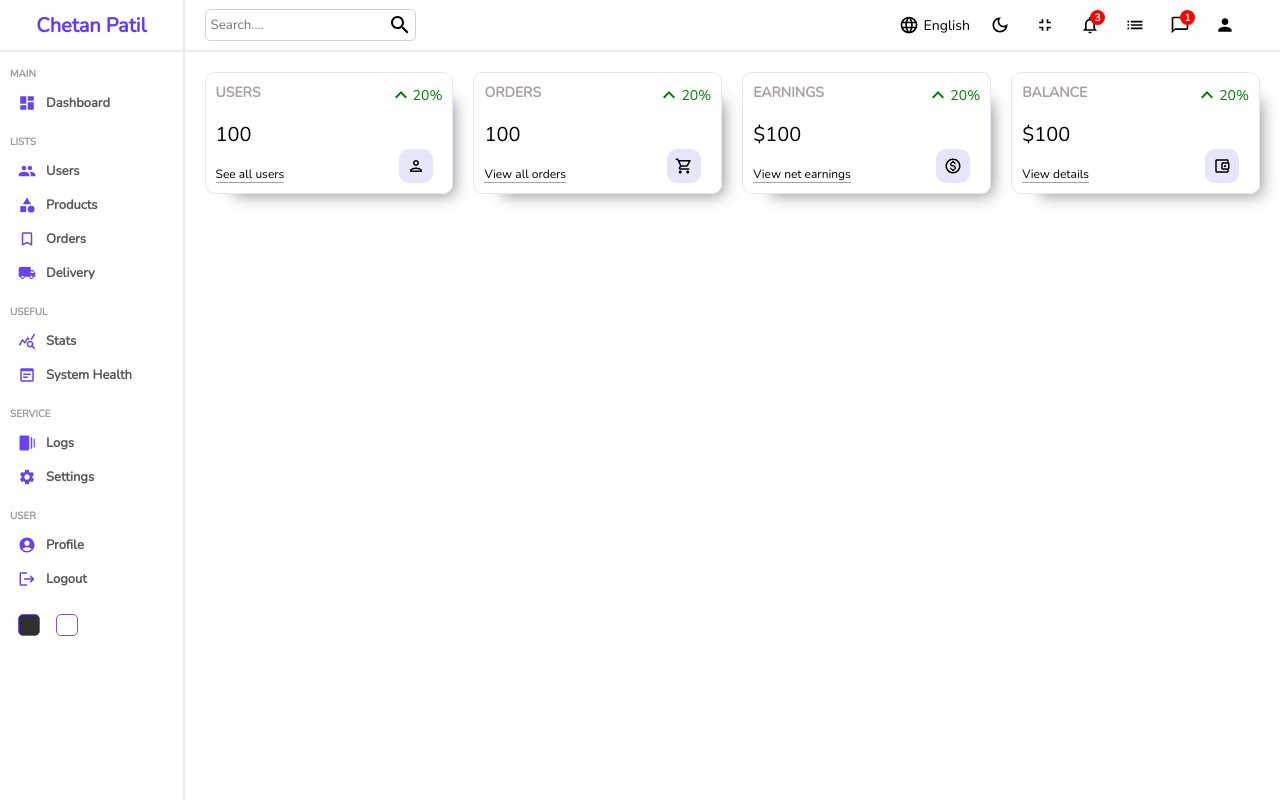
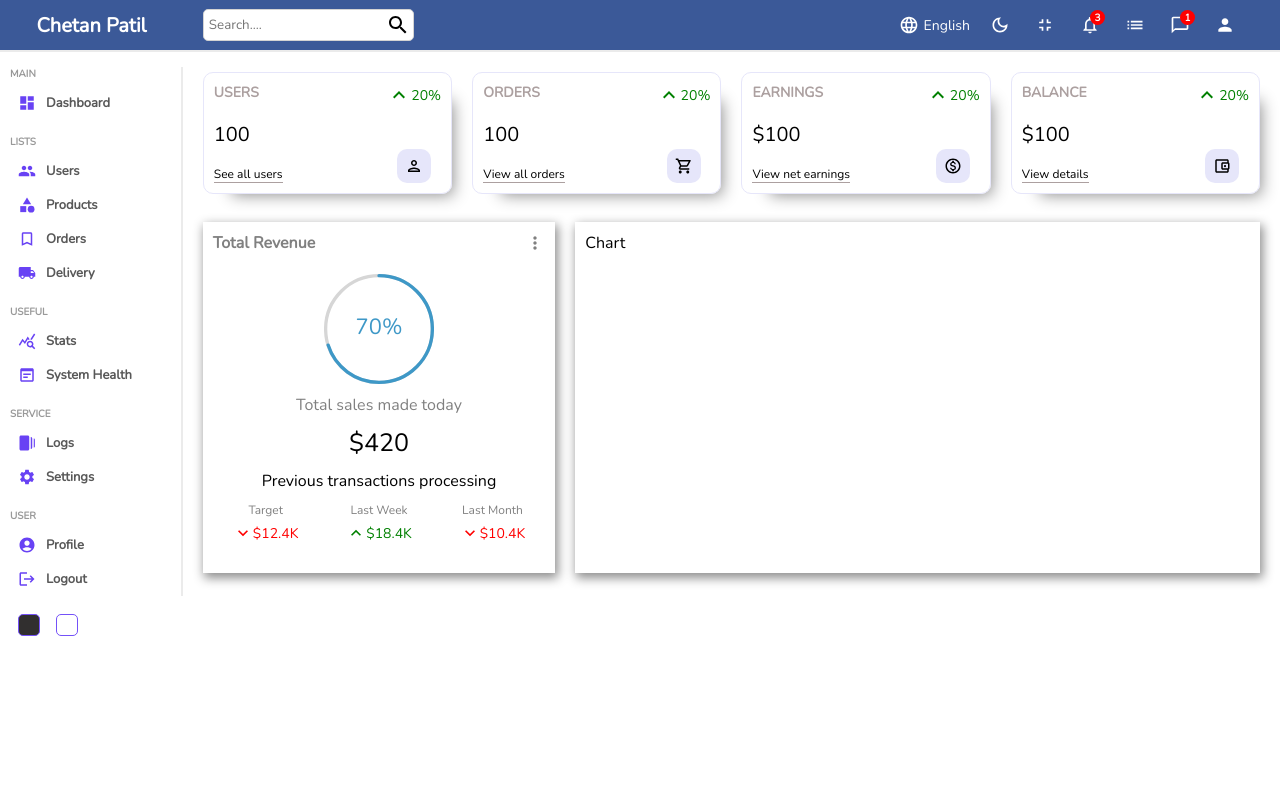
Before and after one commit to ChetanPatil23/Admin-Dashboard, a React (Create React App) app: page / in a window 1280 px wide. Built offline with nearby package versions, Linux system fonts and the light colour scheme.

Commit message:
Left Chart

```diff
--- a/package.json
+++ b/package.json
@@ -11,6 +11,7 @@
     "@testing-library/react": "^13.4.0",
     "@testing-library/user-event": "^13.5.0",
     "react": "^18.2.0",
+    "react-circular-progressbar": "^2.1.0",
     "react-dom": "^18.2.0",
     "react-router-dom": "^6.4.1",
     "react-scripts": "5.0.1",
--- /dev/null
+++ b/src/components/chart/Chart.js
@@ -0,0 +1,8 @@
+import React from "react";
+import "./chart.scss";
+
+const Chart = () => {
+  return <div className="charts">Chart</div>;
+};
+
+export default Chart;
--- /dev/null
+++ b/src/components/chart/chart.scss
@@ -0,0 +1,6 @@
+.charts {
+  padding: 10px;
+  flex: 3;
+  box-shadow: 2px 4px 10px 1px rgba(0, 0, 0, 0.45);
+  -webkit-box-shadow: 2px 4px 10px 1px rgba(0, 0, 0, 0.45);
+}
--- /dev/null
+++ b/src/components/featured/Featured.js
@@ -0,0 +1,51 @@
+import React from "react";
+import "./featured.scss";
+import MoreVertIcon from "@mui/icons-material/MoreVert";
+import { CircularProgressbar } from "react-circular-progressbar";
+import "react-circular-progressbar/dist/styles.css";
+import KeyboardArrowUpOutlinedIcon from "@mui/icons-material/KeyboardArrowUpOutlined";
+import KeyboardArrowDownIcon from "@mui/icons-material/KeyboardArrowDown";
+
+const Featured = () => {
+  return (
+    <div className="featured">
+      <div className="top">
+        <h1 className="title">Total Revenue</h1>
+        <MoreVertIcon fontSize="small" />
+      </div>
+      <div className="bottom">
+        <div className="featuredChart">
+          <CircularProgressbar value="70" text={"70%"} strokeWidth="3" />
+        </div>
+        <p className="title">Total sales made today</p>
+        <p className="amount">$420</p>
+        <p className="description">Previous transactions processing</p>
+        <div className="summary">
+          <div className="item">
+            <div className="itemTitle">Target</div>
+            <div className="itemResult negative">
+              <KeyboardArrowDownIcon fontSize="small" />
+              <div className="resultAmount">$12.4K</div>
+            </div>
+          </div>
+          <div className="item">
+            <div className="itemTitle">Last Week</div>
+            <div className="itemResult positive">
+              <KeyboardArrowUpOutlinedIcon fontSize="small" />
+              <div className="resultAmount">$18.4K</div>
+            </div>
+          </div>
+          <div className="item">
+            <div className="itemTitle">Last Month</div>
+            <div className="itemResult negative">
+              <KeyboardArrowDownIcon fontSize="small" />
+              <div className="resultAmount">$10.4K</div>
+            </div>
+          </div>
+        </div>
+      </div>
+    </div>
+  );
+};
+
+export default Featured;
--- /dev/null
+++ b/src/components/featured/featured.scss
@@ -0,0 +1,65 @@
+.featured {
+  padding: 10px;
+  flex: 1.5;
+  box-shadow: 2px 4px 10px 1px rgba(0, 0, 0, 0.45);
+  -webkit-box-shadow: 2px 4px 10px 1px rgba(0, 0, 0, 0.45);
+  .top {
+    display: flex;
+    align-items: center;
+    justify-content: space-between;
+    color: gray;
+    .title {
+      font-size: 16px;
+    }
+  }
+  .bottom {
+    display: flex;
+    flex-direction: column;
+    justify-content: center;
+    padding: 20px;
+    align-items: center;
+    gap: 10px;
+    .featuredChart {
+      height: 110px;
+      width: 110px;
+    }
+    .title {
+      font-weight: 500;
+      color: gray;
+    }
+    .amount {
+      font-size: 25px;
+    }
+    .desc {
+      color: gray;
+      font-size: 12px;
+      font-weight: 300;
+    }
+  }
+
+  .summary {
+    display: flex;
+    align-items: center;
+    justify-content: space-between;
+    width: 100%;
+    .item {
+      text-align: center;
+      .itemTitle {
+        font-size: 12px;
+        color: gray;
+      }
+      .itemResult {
+        display: flex;
+        align-items: center;
+        font-size: 14px;
+        margin-top: 5px;
+        &.positive {
+          color: green;
+        }
+        &.negative {
+          color: red;
+        }
+      }
+    }
+  }
+}
--- a/src/components/navbar/navbar.scss
+++ b/src/components/navbar/navbar.scss
@@ -4,6 +4,8 @@
   display: flex;
   align-items: center;
   font-size: 14px;
+  background-color: #3b5998;
+  color:white;
   .wrapper {
     display: flex;
     align-items: center;
@@ -16,10 +18,14 @@
       border: 0.5px solid lightgray;
       border-radius: 5px;
       padding: 3px;
+      background-color: #fff;
+      .icon{
+        color:black;
+      }
       input {
         border: none;
         outline: none;
-        background: transparent;
+        // background: whitesmoke;
       }
     }
     .items {
--- a/src/components/sidebar/sidebar.scss
+++ b/src/components/sidebar/sidebar.scss
@@ -1,6 +1,6 @@
 .sidebar {
   flex: 1;
-  border-right: 2px solid rgb(235, 235, 235);
+  // border-right: 2px solid #3b5998;
   min-height: 100vh;
   background-color: #fff;
   .top {
@@ -8,10 +8,12 @@
     display: flex;
     justify-content: center;
     align-items: center;
+    background-color: #3b5998;
+    border-right: none;
     .logo {
       font-size: 20px;
       font-weight: bold;
-      color: #6439ff;
+      color: white;
     }
   }
   hr {
@@ -20,6 +22,7 @@
   }
   .center {
     padding-left: 10px;
+    border-right: 2px solid rgb(235, 235, 235);
     ul {
       list-style: none;
       margin: 0;
--- a/src/components/widget/widget.scss
+++ b/src/components/widget/widget.scss
@@ -8,7 +8,7 @@
   padding: 10px;
   border-radius: 10px;
   height: 100px;
-  border:1px solid lavender;
+  border: 0.5px solid lavender;
 
   .left,
   .right {
--- a/src/pages/home/Home.js
+++ b/src/pages/home/Home.js
@@ -1,4 +1,6 @@
 import React from "react";
+import Chart from "../../components/chart/Chart";
+import Featured from "../../components/featured/Featured";
 import Navbar from "../../components/navbar/Navbar";
 import Sidebar from "../../components/sidebar/Sidebar";
 import Widget from "../../components/widget/Widget";
@@ -16,6 +18,10 @@
           <Widget type="earning" />
           <Widget type="balance" />
         </div>
+        <div className="chart">
+          <Featured />
+          <Chart />
+        </div>
       </div>
     </div>
   );
--- a/src/pages/home/home.scss
+++ b/src/pages/home/home.scss
@@ -2,10 +2,14 @@
   display: flex;
   .home__container {
     flex: 6;
-    .widgets {
+    .widgets,
+    .chart {
       display: flex;
       padding: 20px;
       gap: 20px;
     }
+    .chart {
+      padding-top: 8px;
+    }
   }
 }
```
Also changed, not shown: 1 other file (tests, documents, lock files or other folders).
